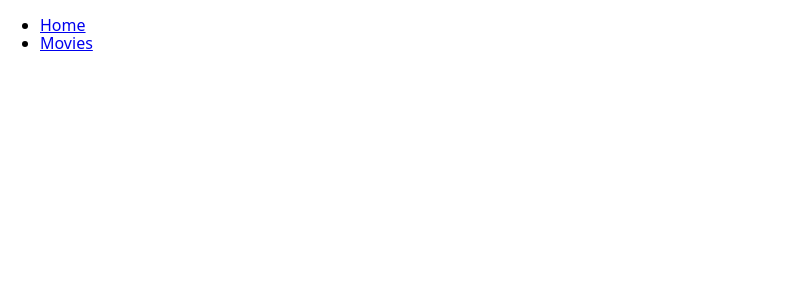
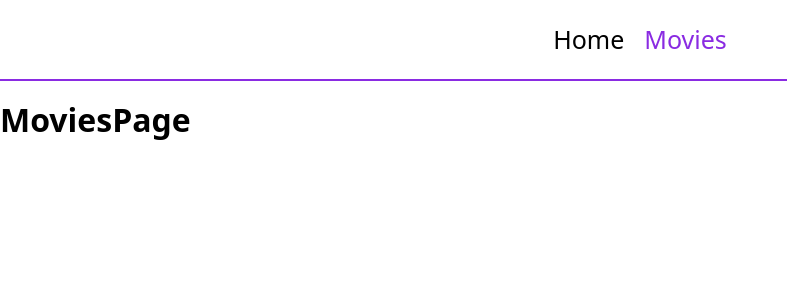
Before and after one commit to YanaHorbachova/goit-react-hw-04-movies, a React (Create React App) app: page /movies in a window 1280 px wide. Shown: the top 300 px of the page, without its empty margins (0-787 px from the left). Built offline with nearby package versions, Linux system fonts and the light colour scheme.

Commit message:
созданы Navigation и Reviews

```diff
--- a/src/App.js
+++ b/src/App.js
@@ -1,23 +1,18 @@
 import React from 'react';
-import { Route, NavLink, Switch } from 'react-router-dom';
+import { Route, Switch } from 'react-router-dom';
+import { routes } from './routes';
 import HomePage from './views/HomePage';
 import MoviesPage from './views/MoviesPage';
 import MovieDetailsPage from './views/MovieDetailsPage';
 
+
 const App = () => (
 <>
-<ul>
-    <li>
-        <NavLink exact to = "/" className = '' activeClassName = ''>Home</NavLink>
-    </li>
-    <li>
-        <NavLink exact to = "/movies" className = '' activeClassName = ''>Movies</NavLink>
-    </li>
-</ul>
+
 <Switch>
-    <Route exact path="/" component={HomePage} />
-    <Route pant = '/movies/:movieId' component = {MovieDetailsPage} />
-    <Route exact path="/movies" component={MoviesPage} />
+    <Route exact path={routes.home} component={HomePage} />
+    <Route path = {routes.movieDetails} component = {MovieDetailsPage} />
+    <Route exact path={routes.movies} component={MoviesPage} />
     <Route component={HomePage} />
 </Switch>
 </>
--- a/src/components/CardList/CardList.js
+++ b/src/components/CardList/CardList.js
@@ -8,12 +8,7 @@ const CardList = ({ movies, location }) => {
     <ul className = {style.list}>
       {movies.map(({ id, poster_path, title, vote_average, vote_count }) => (
         <li className = {style.Item} key = {id} >
-                   <NavLink to={{
-              pathname: `/movies/${id}`,
-              state: {
-                from: location,
-              },
-            }}>
+          <NavLink to={{pathname: `/movies/${id}`, state: {from: location,}}}>
             <CardListPreview
               poster_path={poster_path}
               title={title}
--- a/src/components/CardList/CardList.module.css
+++ b/src/components/CardList/CardList.module.css
@@ -8,8 +8,8 @@
   display: block;
   margin-right: 20px;
   margin-bottom: 20px;
+  width: calc((100% - 80px) / 4);
 
-    width: calc((100% - 80px) / 4);
 }
 
 .Item:hover {
@@ -17,30 +17,37 @@
   cursor: zoom-in;
 }
 
+.Cards {
+  text-decoration: none;
+  border-radius: 2px;
+  box-shadow: 0px 1px 3px 0px rgba(0, 0, 0, 0.2),
+    0px 1px 1px 0px rgba(0, 0, 0, 0.14), 0px 2px 1px -1px rgba(0, 0, 0, 0.12);
 
-  .images {
-    width: 100%;
-    height: 100%;
 }
 
-  .images > img {
+.Image img {
   display: block;
+  max-width: 100%;
+  min-height: 600px;
   object-fit: cover;
-    object-position: center;
 }
 
 .Title {
-    text-transform: uppercase;
+  height: 80px;
+  margin: 0;
+  padding: 10px;
   font-weight: 600;
   color: black;
 }
 
 .MovieContent {
-    padding: 10px;
-    margin: 0;
+  display: block;
+  padding: 0 20px;
   color: blueviolet;
 }
 
 .Vote {
+  margin: 0;
+  padding-bottom: 15px;
   font-weight: 500;
 }
--- a/src/components/CardList/CardListPreview.js
+++ b/src/components/CardList/CardListPreview.js
@@ -7,16 +7,16 @@ const CardListPreview = ({ poster_path, title, vote_average, vote_count }) => {
     const Base_Url = 'https://image.tmdb.org/t/p/w400';
 
     return (
-      <div>
+      <div className = {style.Cards}>
         {poster_path !== null ? (
           <div className= {style.Image}>
             <img  src={`${Base_Url}/${poster_path}`} alt={title} />
           </div>
-        ) : (
-          <img
-            src={`https://dummyimage.com/150x100/000/fff.jpg&text=no+image+:((`}
-            alt={title}
-          />
+          ) : (
+            <img
+              src={`https://dummyimage.com/150x100/000/fff.jpg&text=no+image+:((`}
+              alt={title}
+            />
         )}
         <div>
           <h2 className={style.Title} >{title}</h2>
--- /dev/null
+++ b/src/components/Navigation/Navigation.js
@@ -0,0 +1,29 @@
+import React from 'react';
+import { NavLink } from 'react-router-dom';
+import { routes } from '../../routes';
+import style from './Navigation.module.css';
+
+const Navigation = () => {
+    return (
+      <nav className={style.nav}>
+        <NavLink
+          exact
+          to={routes.home}
+          className={style.home}
+          activeClassName={style.item_active}
+        >
+          Home
+        </NavLink>
+        <NavLink
+          exact
+          to={routes.movies}
+          className={style.movies}
+          activeClassName={style.item_active}
+        >
+          Movies
+        </NavLink>
+      </nav>
+    );
+  };
+
+  export default Navigation;
--- /dev/null
+++ b/src/components/Navigation/Navigation.module.css
@@ -0,0 +1,26 @@
+.nav {
+    margin: 0;
+    padding: 25px;
+    display: flex;
+    justify-content: center;
+
+    list-style: none;
+    border-bottom: 2px solid  blueviolet;
+  }
+
+  .home {
+    text-decoration: none;
+    margin-right: 20px;
+    font-size: 25px;
+    color: black;
+  }
+
+  .movies {
+    text-decoration: none;
+    font-size: 25px;
+    color: black;
+  }
+
+  .item_active {
+    color:  blueviolet;
+  }
--- /dev/null
+++ b/src/components/Navigation/index.js
@@ -0,0 +1 @@
+export {default} from './Navigation';
--- /dev/null
+++ b/src/routes.js
@@ -0,0 +1,7 @@
+export const routes = {
+  home: '/',
+  movies: '/movies',
+  movieDetails: '/movies/:movieId',
+  cast: '/cast',
+  reviews: '/reviews',
+};
--- a/src/views/HomePage.js
+++ b/src/views/HomePage.js
@@ -1,6 +1,7 @@
 import React, { Component } from 'react';
 import { fetchPopularMovies } from '../services/api-services';
 import CardList from '../components/CardList';
+import Navigation from '../components/Navigation';
 
 class HomeView extends Component {
 state = {
@@ -17,6 +18,7 @@ render () {
     const { movies } = this.state;
     return (
         <>
+        <Navigation />
         <CardList movies={movies}/>
         </>
     );
--- a/src/views/MovieDetailsPage.js
+++ b/src/views/MovieDetailsPage.js
@@ -1,13 +1,57 @@
 import React, {Component} from 'react';
+import { NavLink, Route } from 'react-router-dom';
+import {fetchMovieById} from '../services/api-services'
+import Reviews from './Reviews'
 
 
 class MovieDetailsPage extends Component {
+    state = {
+        poster_path: '',
+        title: '',
+        genres: [],
+        overview: '',
+        cast: [],
+        reviews: [],
+      };
 
 
+    async componentDidMount () {
+        const { movieId } = this.props.match.params;
+
+        fetchMovieById(movieId)
+        .then(({ data: { poster_path, title, genres, overview, credits, reviews } }) => {
+            console.log ({ poster_path, title, genres, overview, credits, reviews })
+            this.setState({
+                poster_path,
+                title,
+                overview,
+                genres,
+                cast: credits.cast,
+                reviews: reviews.results,
+              });})
+        .catch(console.log);
+}
+
+// handleGoBack = () => {
+//     const { location, history } = this.props;
+//     history.push(location?.state?.from || routes.home);
+//   };
 
     render () {
+        const { poster_path, title, genres, overview, cast, reviews } = this.state;
+        const { match, location } = this.props;
+        const deepLocation = location.state.from;
+
         return (
             <>
+                <NavLink to={{pathname: `${match.url}/reviews`, state: { from: deepLocation }}} >
+                    <span>Reviews</span>
+                </NavLink>
+
+
+                <Route path={`${match.path}/reviews`}
+                    render={props => <Reviews {...props} reviews={reviews} />}
+                 />
             </>
          )
  }
--- a/src/views/MoviesPage.js
+++ b/src/views/MoviesPage.js
@@ -1,8 +1,12 @@
 import React from 'react';
+import Navigation from '../components/Navigation';
 
 const MoviesPage = () => {
-    return (
-    <h1>MoviesPage</h1>
+  return (
+    <>
+      <Navigation />
+      <h1>MoviesPage</h1>
+    </>
   );
 }
 
--- a/src/views/Reviews.js
+++ b/src/views/Reviews.js
@@ -0,0 +1,25 @@
+import React, { Component } from 'react';
+import {fetchMovieById} from '../services/api-services'
+
+const Reviews = ({ reviews }) => {
+    return (
+      <>
+        {reviews.length > 0 ? (
+          <ul>
+            {reviews.map(review => (
+              <li key={review.id}>
+                <h3>{review.author}</h3>
+                <p>{review.content}</p>
+              </li>
+            ))}
+          </ul>
+        ) : (
+          <h2>
+            We don't have any reviews to this movie
+          </h2>
+        )}
+      </>
+    );
+  };
+
+  export default Reviews;
```
Also changed, not shown: src/img/noImage.jpg (added). Lines whose indentation alone changed are shown as unchanged.
